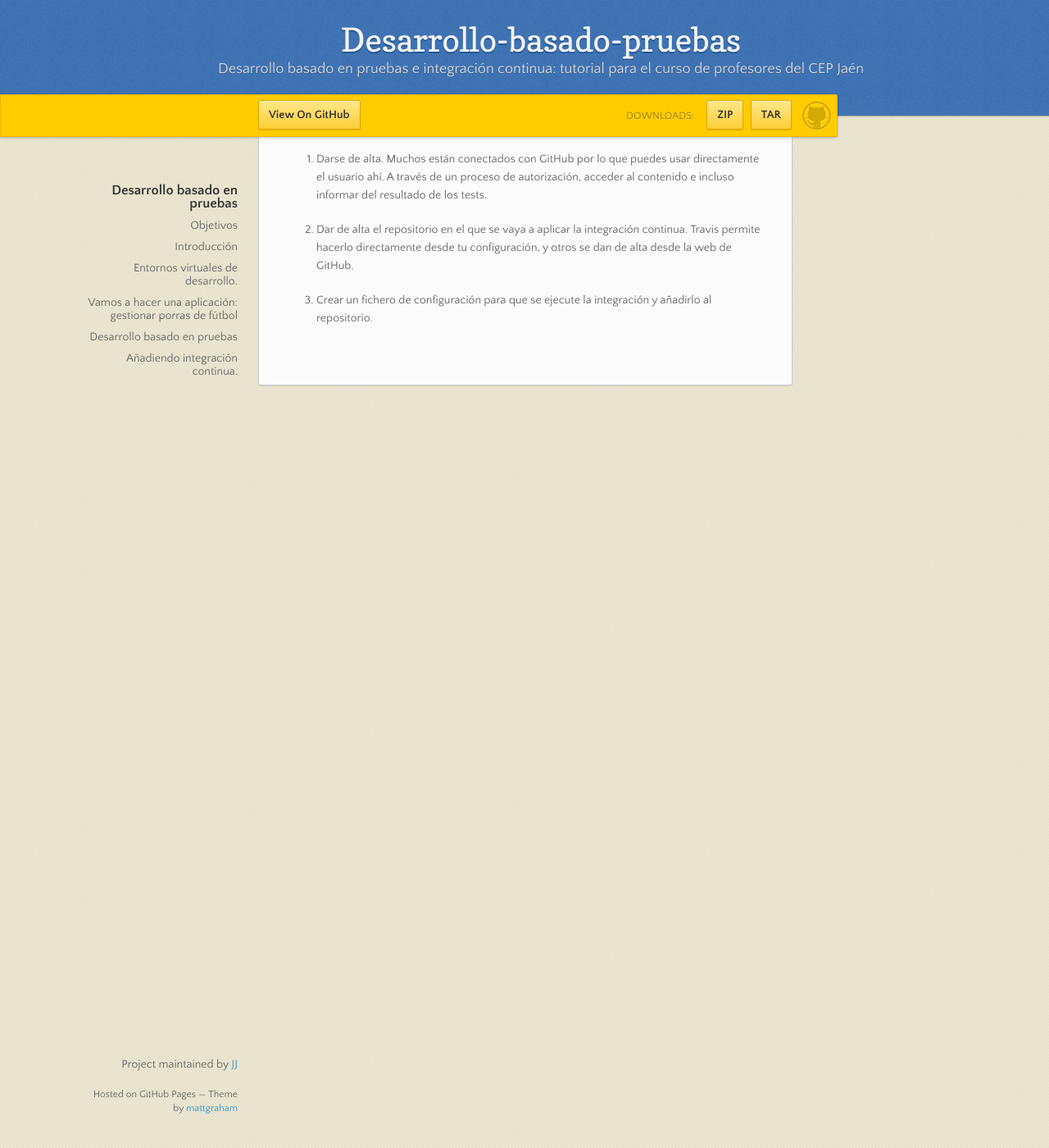
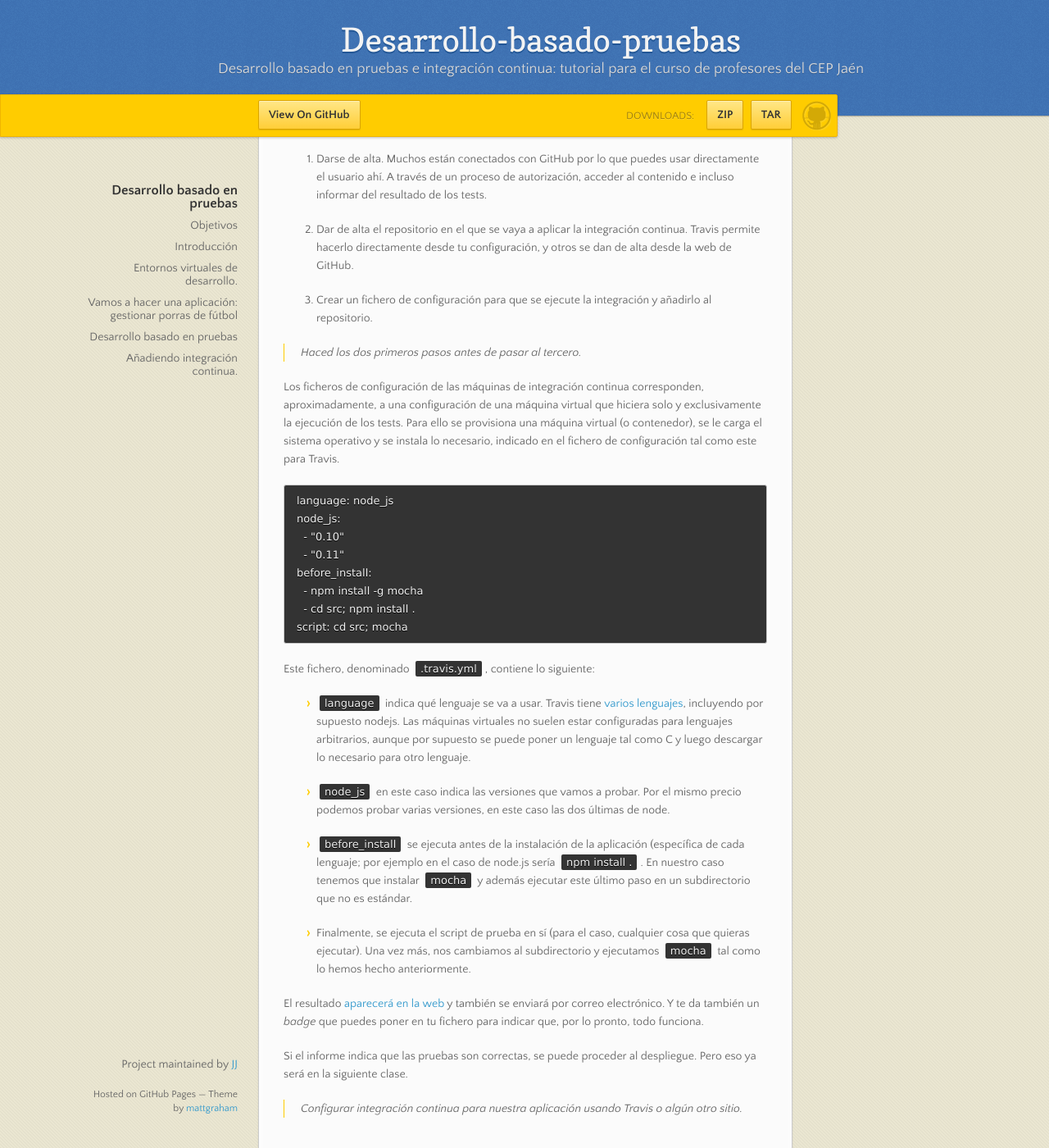
Before and after one commit to JJ/desarrollo-basado-pruebas, a Jekyll site: the page built from index.md, in a window 1280 px wide and 1400 px high, scrolled down 8543 px. Shown: the whole window at 82% size. Built offline with Jekyll 4.4.1, drawn with Linux system fonts in a browser that asks for light colours; nearby versions of some CDN libraries; before the commit the page ends 9053 px from its top, so only the background shows below that.

Commit message:
Sync gh-pages with master

```diff
--- a/index.md
+++ b/index.md
@@ -481,3 +481,58 @@ pasos
 
 3. Crear un fichero de configuración para que se ejecute la
    integración y añadirlo al repositorio.
+
+
+> Haced los dos primeros pasos antes de pasar al tercero.
+
+Los ficheros de configuración de las máquinas de integración continua
+corresponden, aproximadamente, a una configuración de una máquina
+virtual que hiciera solo y exclusivamente la ejecución de los
+tests. Para ello se provisiona una máquina virtual (o contenedor), se
+le carga el sistema operativo y se instala lo necesario, indicado en
+el fichero de configuración tal como este para Travis.
+
+	language: node_js
+	node_js:
+	  - "0.10"
+	  - "0.11"
+	before_install:
+	  - npm install -g mocha
+	  - cd src; npm install .
+	script: cd src; mocha
+
+Este fichero, denominado `.travis.yml`, contiene lo siguiente:
+
+- `language` indica qué lenguaje se va a usar. Travis tiene
+  [varios lenguajes](http://docs.travis-ci.com/user/getting-started/),
+  incluyendo por supuesto nodejs. Las máquinas virtuales no suelen
+  estar configuradas para lenguajes arbitrarios, aunque por supuesto
+  se puede poner un lenguaje tal como C y luego descargar lo necesario
+  para otro lenguaje.
+
+- `node_js` en este caso indica las versiones que vamos a probar. Por
+  el mismo precio podemos probar varias versiones, en este caso las
+  dos últimas de node.
+
+- `before_install` se ejecuta antes de la instalación de la aplicación
+  (específica de cada lenguaje; por ejemplo en el caso de node.js
+  sería `npm install .`. En nuestro caso tenemos que instalar `mocha`
+  y además ejecutar este último paso en un subdirectorio que no es
+  estándar.
+
+- Finalmente, se ejecuta el script de prueba en sí (para el caso,
+  cualquier cosa que quieras ejecutar). Una vez más, nos cambiamos al
+  subdirectorio y ejecutamos `mocha` tal como lo hemos hecho
+  anteriormente.
+
+El resultado
+[aparecerá en la web](https://travis-ci.org/JJ/desarrollo-basado-pruebas)
+y también se enviará por correo electrónico. Y te da también un
+*badge* que puedes poner en tu fichero para indicar que, por lo
+pronto, todo funciona.
+
+Si el informe indica que las pruebas son correctas, se puede proceder al despliegue. Pero eso
+ya será en la siguiente clase.
+
+> Configurar integración continua para nuestra aplicación usando
+> Travis o algún otro sitio.
```
Also changed, not shown: README.md.
